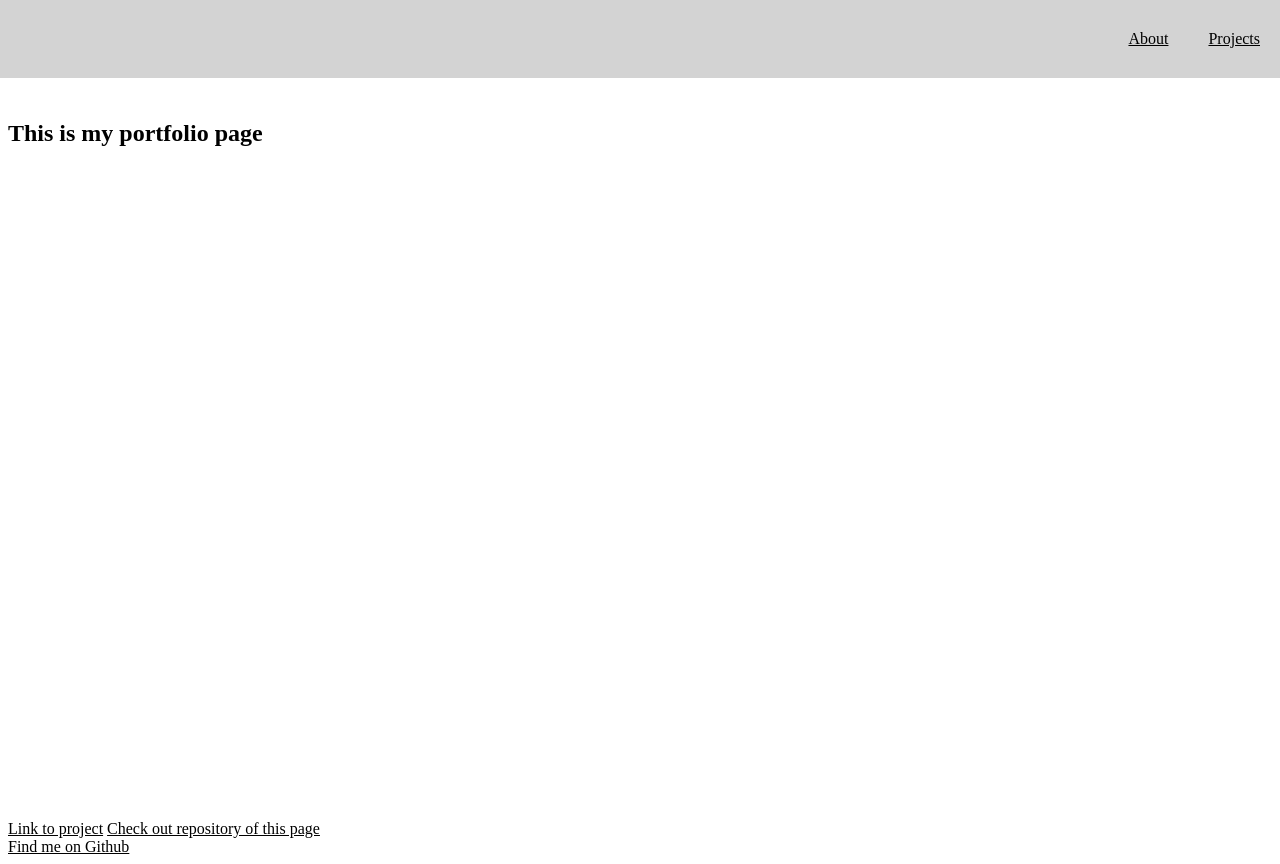
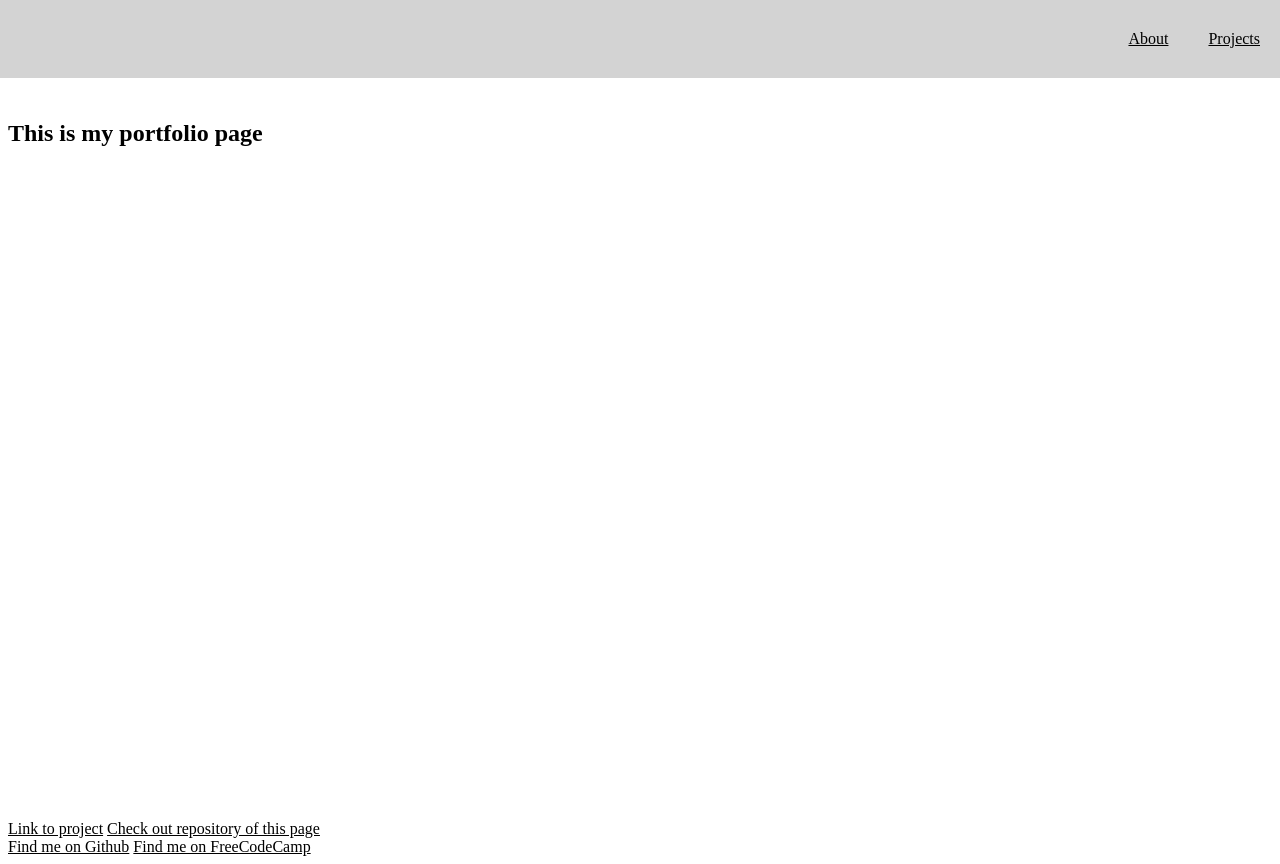
Before and after one commit to lukas-ll/lukas-ll.github.io, a plain HTML site: page index.html in a window 1280 px wide. Drawn offline with Linux system fonts and the light colour scheme.

Commit message:
added FreeCodeCamp profile

```diff
--- a/index.html
+++ b/index.html
@@ -26,6 +26,7 @@
 
        <section id="about-me">
           <a href="https://github.com/lukas-ll" id="profile-link" target="_blank">Find me on Github</a>
+          <a href="https://www.freecodecamp.org/lukas-ll" target="_blank">Find me on FreeCodeCamp</a>
       </section>
 
 
```
